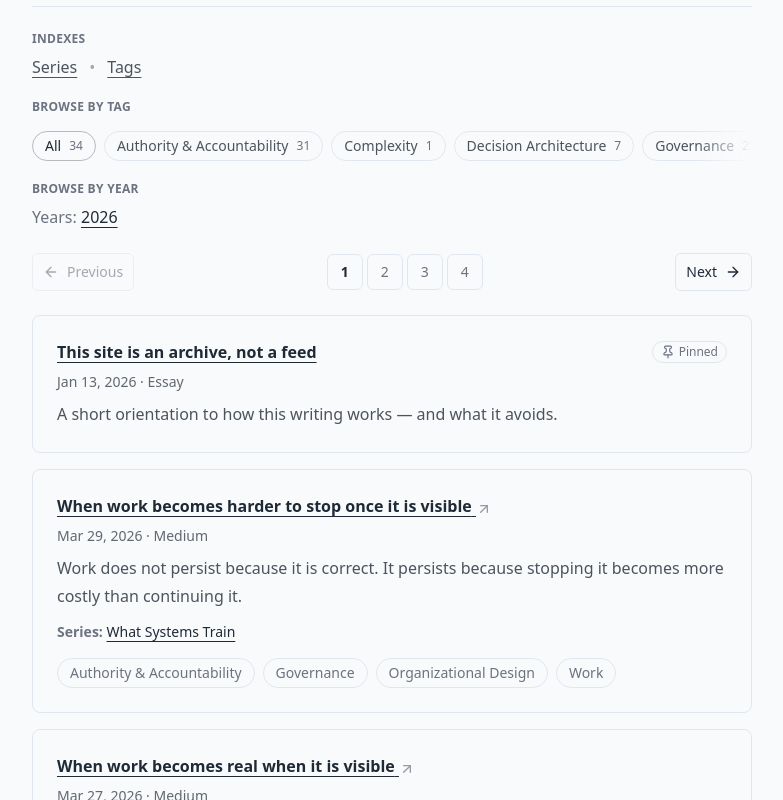
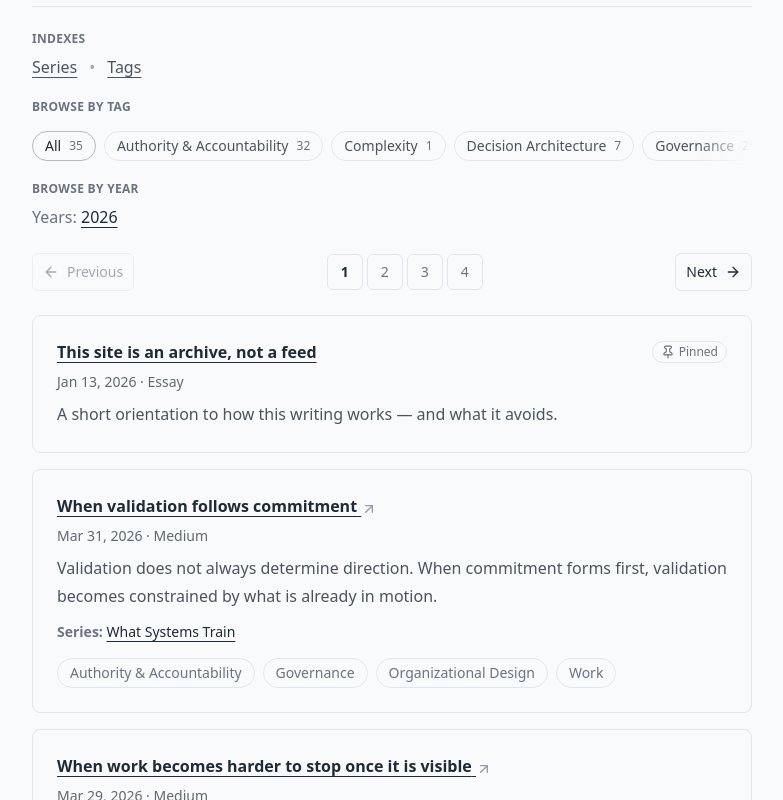
Before and after one commit to andrewjfrancis/andrewjfrancis-site, a Next.js app: page /writing in a window 1280 px wide. Shown: the part 380-1180 px from the top of the page, without its empty margins (248-1031 px from the left). Built offline with nearby package versions, Linux system fonts and the light colour scheme.

Commit message:
Publish “When validation follows commitment”
Adds new writing entry and publishes it on-site.
Includes metadata, tags, publish date, and listing updates.
Links out to Medium version where applicable.

```diff
--- a/app/_lib/staticLastmod.ts
+++ b/app/_lib/staticLastmod.ts
@@ -6,7 +6,7 @@
  * Format: YYYY-MM-DD
  */
 export const STATIC_LASTMOD = {
-  home: "2026-03-29",
+  home: "2026-03-31",
   work: "2026-02-14",
   about: "2026-02-15",
   now: "2026-01-13",
--- a/app/writing/_data/articles.ts
+++ b/app/writing/_data/articles.ts
@@ -23,6 +23,23 @@ export type Article = {
 export const PAGE_SIZE = 10;
 
 export const ARTICLES_REAL: Article[] = [
+  {
+    id: "2026-03-31-01",
+    title: "When validation follows commitment",
+    date: "2026-03-31",
+    year: 2026,
+    excerpt:
+      "Validation does not always determine direction. When commitment forms first, validation becomes constrained by what is already in motion.",
+    source: "medium",
+    externalUrl:
+      "https://medium.com/@andrewjfrancis/when-validation-follows-commitment-298474796c45",
+    tags: [
+      "Authority & Accountability",
+      "Governance",
+      "Organizational Design",
+      "Work",
+    ],
+  },
   {
     id: "2026-03-29-01",
     title: "When work becomes harder to stop once it is visible",
--- a/app/writing/_data/series.ts
+++ b/app/writing/_data/series.ts
@@ -62,6 +62,7 @@ export const SERIES: Series[] = [
       "2026-03-24-01",
       "2026-03-27-01",
       "2026-03-29-01",
+      "2026-03-31-01",
     ],
   },
   {
```
